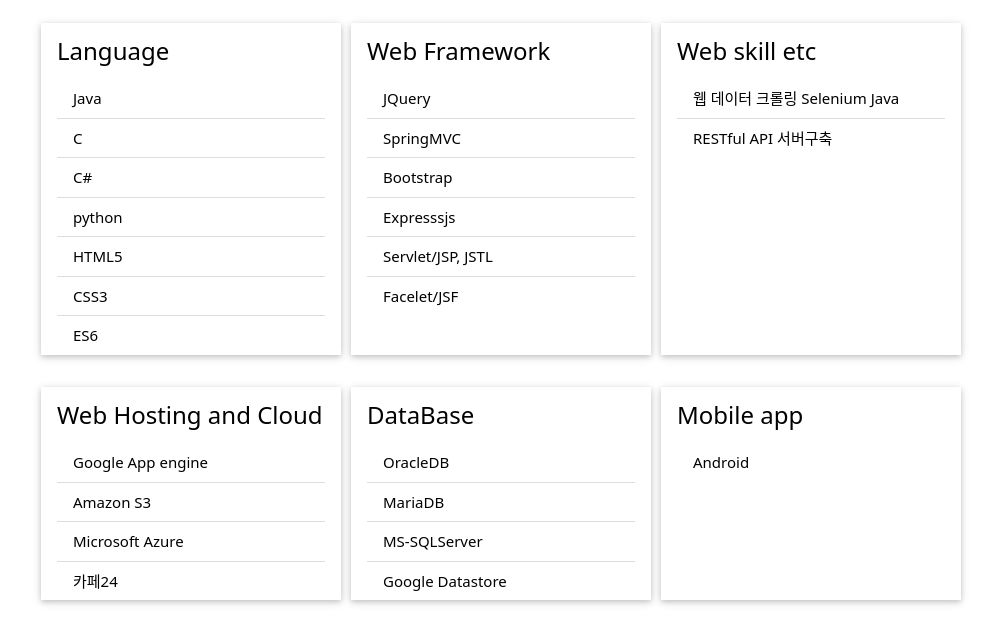
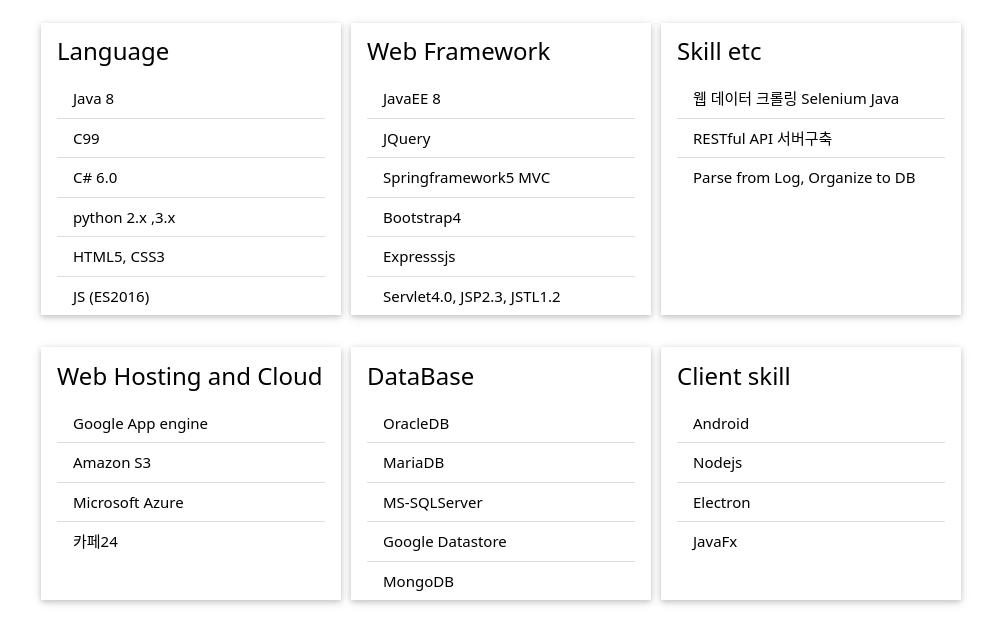
Before and after one commit to okskmk2/portfolio, a plain HTML site: page skill.html in a window 1280 px wide. Shown: the part 58-702 px from the top of the page, without its empty margins (135-1130 px from the left). Drawn offline with Linux system fonts and the light colour scheme; a script that the page names is missing; a web font is replaced by a local one.

Commit message:
update content

```diff
--- a/skill.html
+++ b/skill.html
@@ -27,31 +27,31 @@
 			<div class="w3-card w3-panel item w3-mobile">
 				<h3>Language</h3>
 				<ul class="w3-ul">
-					<li>Java</li>
-					<li>C</li>
-					<li>C#</li>
-					<li>python</li>
-					<li>HTML5</li>
-					<li>CSS3</li>
-					<li>ES6</li>
+					<li>Java 8</li>
+					<li>C99</li>
+					<li>C# 6.0</li>
+					<li>python 2.x ,3.x</li>
+					<li>HTML5, CSS3</li>
+					<li>JS (ES2016)</li>
 				</ul>
 			</div>
 			<div class="w3-card w3-panel item w3-mobile">
 				<h3>Web Framework</h3>
 				<ul class="w3-ul">
+					<li>JavaEE 8</li>
 					<li>JQuery</li>
-					<li>SpringMVC</li>
-					<li>Bootstrap</li>
+					<li>Springframework5 MVC</li>
+					<li>Bootstrap4</li>
 					<li>Expresssjs</li>
-					<li>Servlet/JSP, JSTL</li>
-					<li>Facelet/JSF</li>
+					<li>Servlet4.0, JSP2.3, JSTL1.2</li>
 				</ul>
 			</div>
 			<div class="w3-card w3-panel item w3-mobile">
-				<h3>Web skill etc</h3>
+				<h3>Skill etc</h3>
 				<ul class="w3-ul">
 					<li>웹 데이터 크롤링 Selenium Java</li>
 					<li>RESTful API 서버구축</li>
+					<li>Parse from Log, Organize to DB</li>
 				</ul>
 			</div>
 			<div class="w3-card w3-panel item w3-mobile">
@@ -70,12 +70,16 @@
 					<li>MariaDB</li>
 					<li>MS-SQLServer</li>
 					<li>Google Datastore</li>
+					<li>MongoDB</li>
 				</ul>
 			</div>
 			<div class="w3-card w3-panel item w3-mobile">
-				<h3>Mobile app</h3>
+				<h3>Client skill</h3>
 				<ul class="w3-ul">
 					<li>Android</li>
+					<li>Nodejs</li>
+					<li>Electron</li>
+					<li>JavaFx</li>
 				</ul>
 			</div>
 		</article>
```
Also changed, not shown: index.html (+1 -1 lines).
